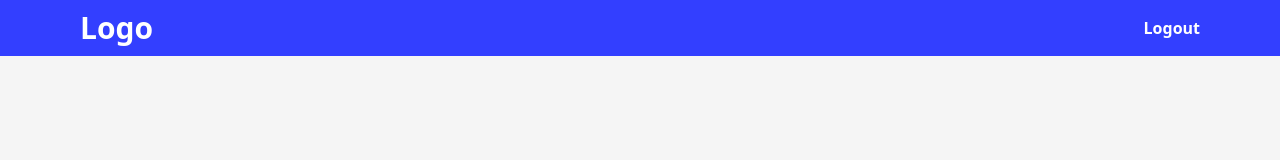
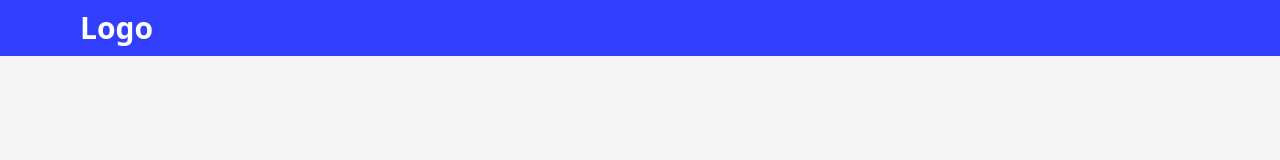
Before and after one commit to MarlonDeOcampo/My-Todo-App, a React (Vite) app: page / in a window 1280 px wide. Shown: the top 160 px of the page. Built offline with nearby package versions, Linux system fonts and the light colour scheme.

Commit message:
fixed logout

```diff
--- a/src/componets/layout/navbar.tsx
+++ b/src/componets/layout/navbar.tsx
@@ -1,12 +1,13 @@
-import { useNavigate } from "react-router-dom";
+import { useLocation, useNavigate } from "react-router-dom";
 
 const Navbar = () => {
+  const location = useLocation();
   const navigate = useNavigate();
   return (
     <nav className="h-14 w-full flex flex-row justify-between items-center fixed-top px-20 bg-secondary text-white">
       <div className="text-3xl font-bold ">Logo</div>
       <button className="font-semibold" onClick={() => navigate("/")}>
-        Logout
+        {location.pathname === "/" ? null : <p>Logout</p>}
       </button>
     </nav>
   );
```
